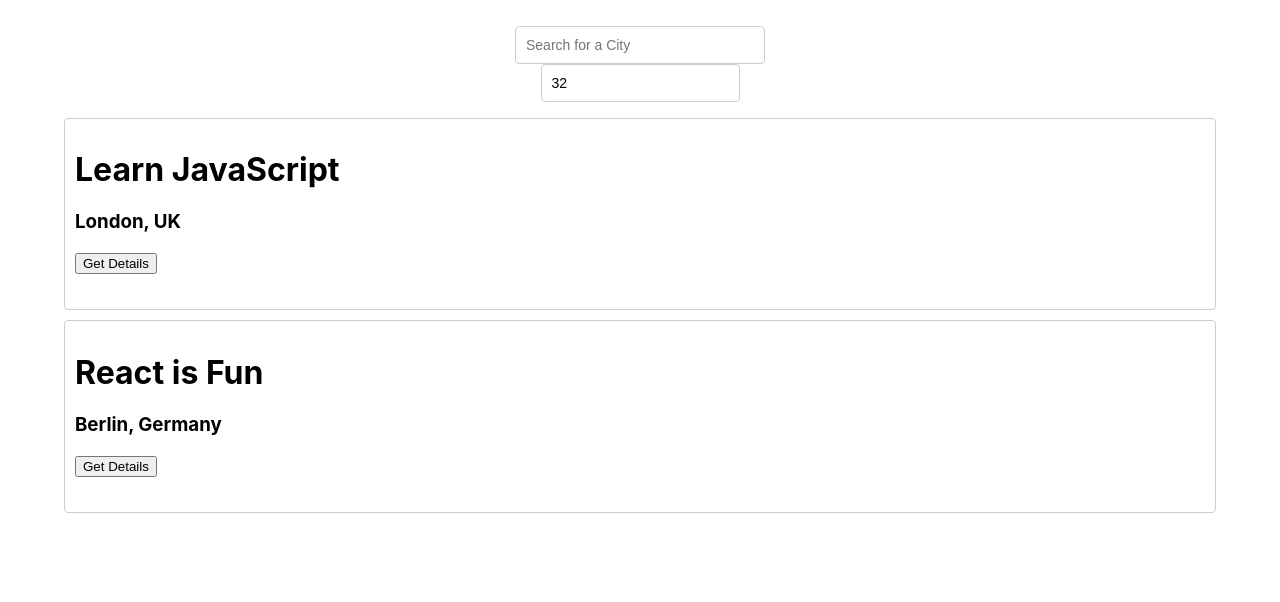
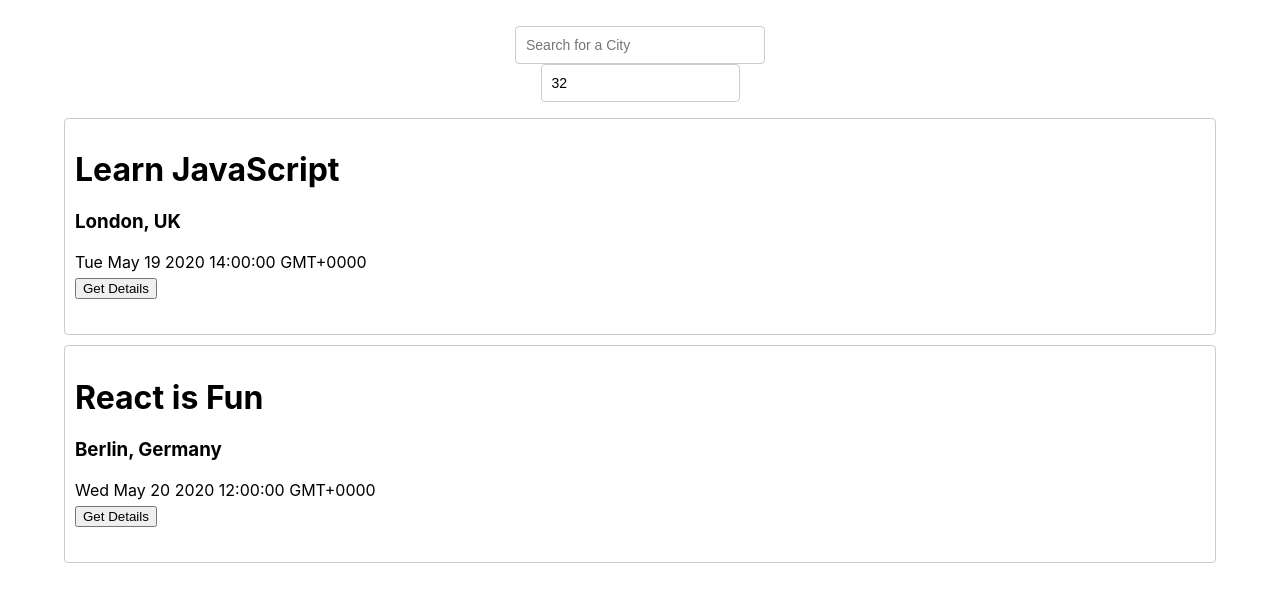
Before and after one commit to sarahmjenkins/meet, a React (Create React App) app: page / in a window 1280 px wide. Shown: the top 602 px of the page. Built offline with nearby package versions, Linux system fonts and the light colour scheme; what atatus-spa would draw is missing.

Commit message:
Added start time to main view of events

```diff
--- a/src/Event.js
+++ b/src/Event.js
@@ -21,6 +21,7 @@ class Event extends Component {
       <div className="event">
         <h1 className="title">{event.summary}</h1>
         <h3 className="location">{event.location}</h3>
+        <p><Moment>{startTime}</Moment></p>
         <div className="details-container">
           {this.state.isVisible
             && <div className="event-details">
```
